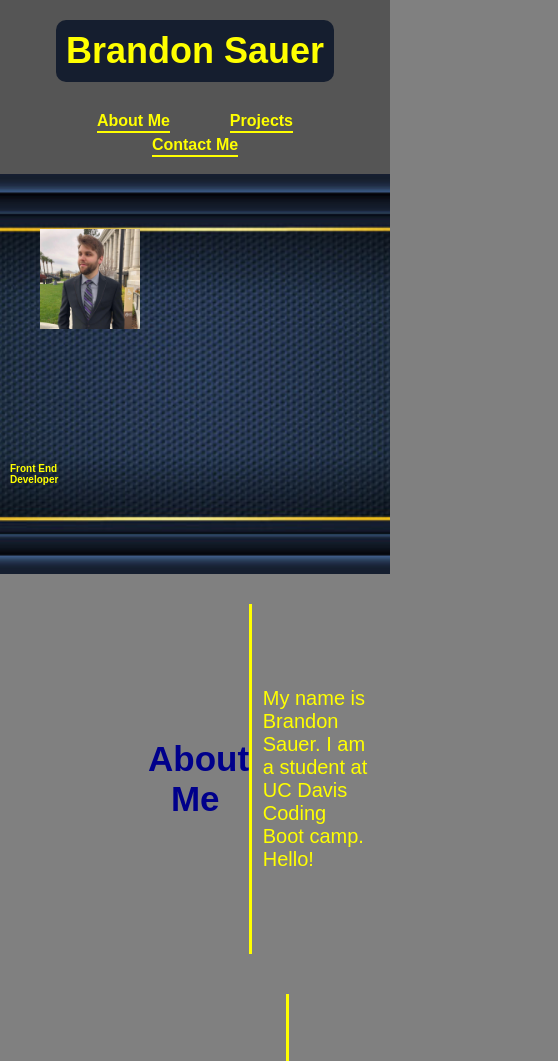
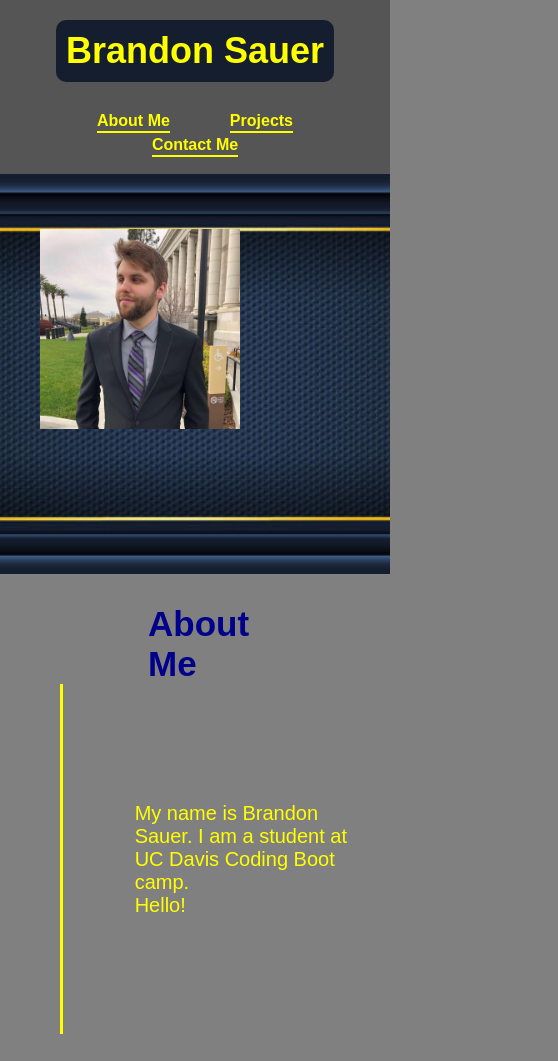
Before and after one commit to brandonsauer8/brandon-portfolio, a plain HTML site: page index.html in a window 390 px wide. Shown: the top 1061 px of the page, 558 px wide, since content can reach past the window. Drawn offline with Linux system fonts and the light colour scheme.

Commit message:
more media fixes

```diff
--- a/assets/css/styles.css
+++ b/assets/css/styles.css
@@ -255,20 +255,16 @@ header a {
     }
 
     .hero{
-        display: flex;
-        flex-wrap: wrap;
-        flex-direction: column;
-        justify-content: center;
+        width: auto;
     }
 
     .hero-img {
-      height: 100px;
-      width: 100px;
+      height: 200px;
+      width: 200px;
     }
     .hero h2 {
       font-size: 10px;
-      display: flex;
-      justify-content: center;
+      margin: 150px;
 
       }
 
@@ -278,7 +274,7 @@ header a {
 
     .section-title {
       width: 50%;
-      text-align: center;
+      text-align: left;
       font-weight: bold;
       justify-content: left;
     }
@@ -310,3 +306,48 @@ header a {
         height: 180px;
     }
 }
+
+@media screen and (max-width: 641px) {
+
+    .body-text p{
+        width: 85%;
+      }
+
+    .section-title {
+      width: 50%;
+      font-weight: bold;
+      justify-content: left;
+      margin-right: 150px;
+    }
+
+    .border-left1 {
+      height: 350px;
+      margin-right: 50px;
+    }
+
+  .border-left2{
+    height: 280px;
+  }
+    .container{
+        margin-right: 40px;
+    }
+    .text-block {
+        margin-right:20px;
+    }
+
+    .contact-info ul {
+      width: auto;
+      justify-content: left;
+      flex-direction: column;
+  }
+
+    .contact-info ul li a {
+        font-size: 18px;
+        line-height: 2;
+        font-weight: bold;
+  }
+
+    .border-left3{
+        height: 180px;
+    }
+}
```
